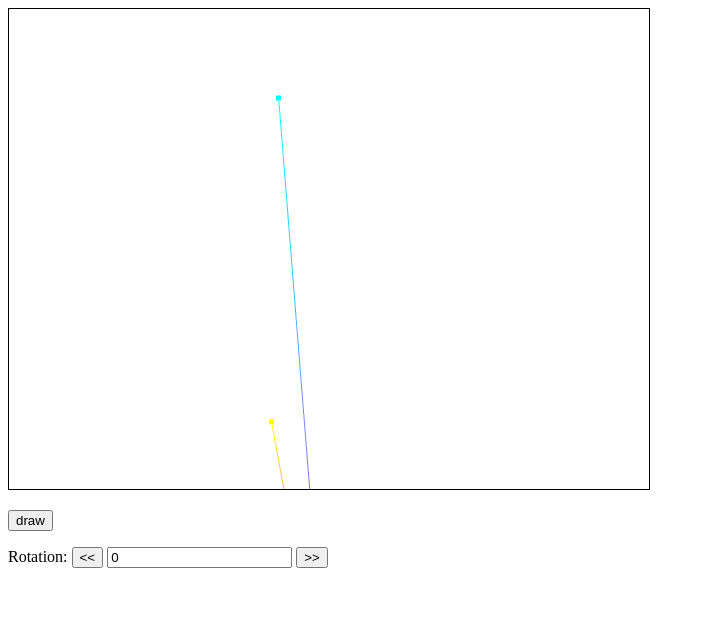
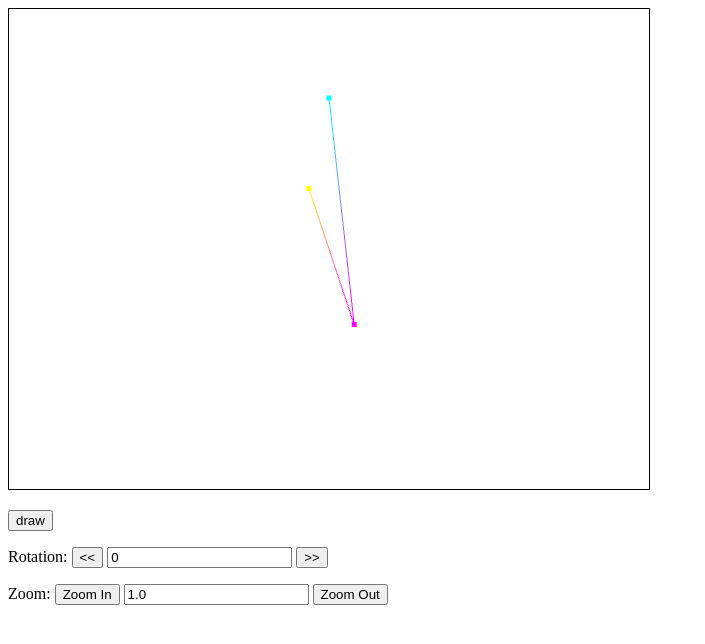
Before and after one commit to himorin/test-webgl-canvas, a plain HTML site: page index.html in a window 1280 px wide. Both pictures are taken after a click on the button "draw". Shown: the whole page, without its empty margins (0-705 px from the left). Drawn offline with Linux system fonts and the light colour scheme.

Commit message:
added zoom UI

```diff
--- a/draw_data.js
+++ b/draw_data.js
@@ -32,12 +32,19 @@ function glprep() {
   document.getElementById('draw').addEventListener('click', DrawPoints);
   document.getElementById('rot_cw').addEventListener('click', () => { mod_rot(-5); DrawPoints(); });
   document.getElementById('rot_ccw').addEventListener('click', () => { mod_rot(5); DrawPoints(); });
+  document.getElementById('zoom_in').addEventListener('click', () => { mod_zoom(1.5); DrawPoints(); });
+  document.getElementById('zoom_out').addEventListener('click', () => { mod_zoom(0.666); DrawPoints(); });
 }
 window.addEventListener('load', glprep);
 
 function mod_rot(angle) {
   var c_angle = parseInt(document.getElementById('rot_value').value);
   document.getElementById('rot_value').value = c_angle + angle;
+}
+function mod_zoom(mul) {
+  var c_zoom = Number(document.getElementById('zoom_value').value);
+  console.log('cur: ' + c_zoom + ', mul: ' + mul);
+  document.getElementById('zoom_value').value = Math.floor(c_zoom * mul * 100) / 100;
 }
 
 // test function
@@ -77,12 +84,13 @@ function DrawPoints() {
 
   // projection
   var rot_angle = parseInt(document.getElementById('rot_value').value);
+  var c_zoom = parseInt(document.getElementById('zoom_value').value);
   CalcSightDir([3.0, 3.0, 3.0], [0, 0, 0], [0, 1, 0], matV);
   // no rotate here
   CalcSightFov(100, canvas.width, canvas.height, 0.1, 100, matP);
-  ModelMove(matM, [1.0, 0.0, 2.0], matM);
+//  ModelMove(matM, [1.0, 0.0, 2.0], matM);
   ModelRotate(matM, rot_angle, [0.0, 1.0, 0.0], matM);
-  ModelScale(matM, [1.0, 2.0, 3.0], matM);
+  ModelScale(matM, [c_zoom, c_zoom, c_zoom], matM);
   MatMul4(matP, matV, matMvp);
   MatMul4(matMvp, matM, matMvp);
 
--- a/index.html
+++ b/index.html
@@ -38,4 +38,9 @@
     <input type="text" name="rot_value" id="rot_value" value="0">
     <input type="button" name="rot_cw" id="rot_cw" value=">>">
   </p>
+  <p>Zoom:
+    <input type="button" name="zoom_in" id="zoom_in" value="Zoom In">
+    <input type="text" name="zoom_value" id="zoom_value" value="1.0">
+    <input type="button" name="zoom_out" id="zoom_out" value="Zoom Out">
+  </p>
 </body>
```
